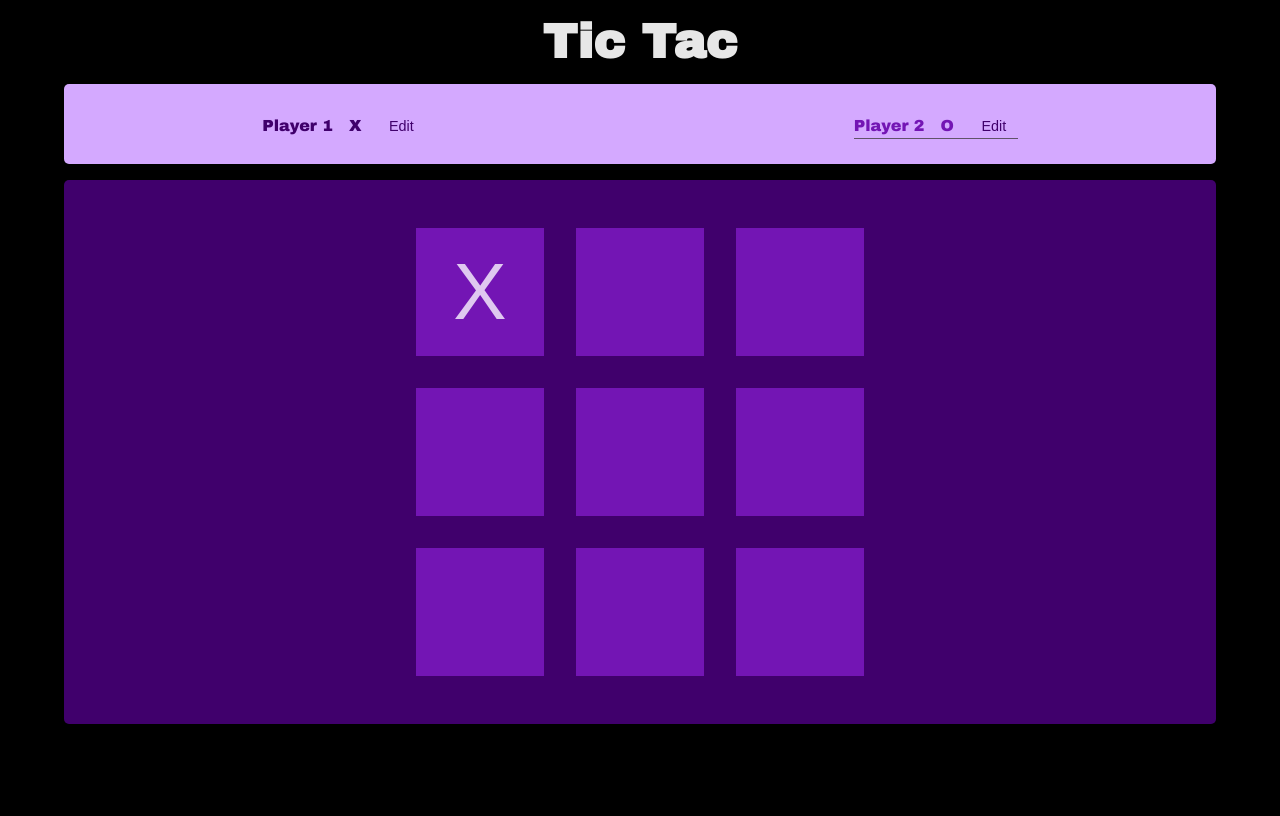
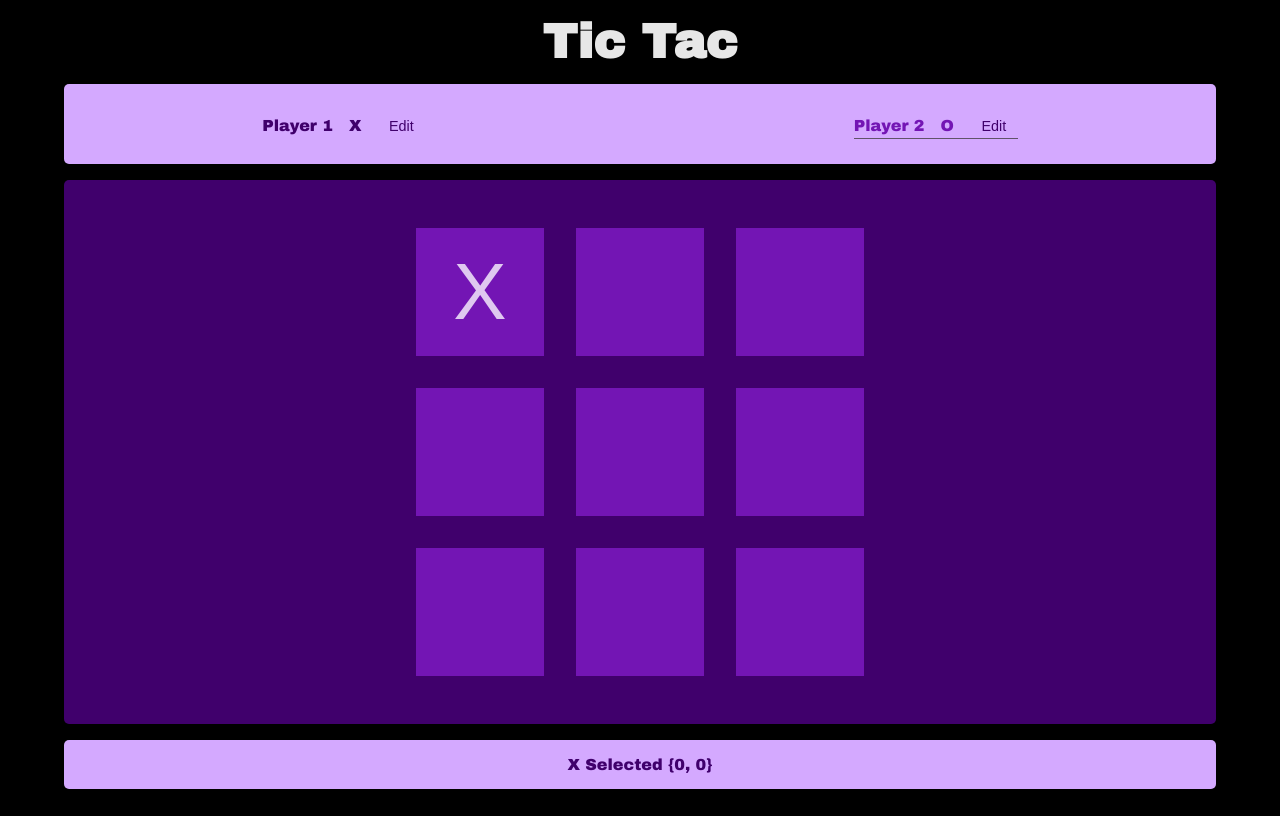
Before and after one commit to agushinn/tictac, a React (Vite) app: page / in a window 1280 px wide. Both pictures are taken after a click on the button 480 px from the left and 292 px from the top of the page. Built offline with nearby package versions, Linux system fonts and the light colour scheme.

Commit message:
create log component

```diff
--- a/src/App.jsx
+++ b/src/App.jsx
@@ -3,17 +3,39 @@ import { useState } from 'react'
 import { Header } from '@components/Header/Header'
 import { PlayersContainer } from '@components/Player/PlayersContainer'
 import { Board } from '@components/Board/Board'
+import { Log } from '@components/Log/Log'
 
 import { SYMBOL_X, SYMBOL_O, INITIAL_GAME_BOARD } from '@utils/constants'
 
 function App() {
     const [board, setBoard] = useState(INITIAL_GAME_BOARD)
     const [playerActive, setPlayerActive] = useState(SYMBOL_X)
+    const [turns, setTurns] = useState([])
 
     const handleSelectPlayer = (row, col) => {
         setPlayerActive((prevPlayer) =>
             prevPlayer === SYMBOL_X ? SYMBOL_O : SYMBOL_X
         )
+
+        setTurns((prevTurns) => {
+            // Ensure that we take the latest playerActive state
+            let currentPlayer = SYMBOL_X
+
+            if (prevTurns.length > 0 && prevTurns[0].turn === SYMBOL_X) {
+                currentPlayer = SYMBOL_O
+            }
+
+            const updateTurns = [
+                {
+                    turn: currentPlayer,
+                    row,
+                    col,
+                },
+                ...prevTurns,
+            ]
+
+            return updateTurns
+        })
 
         setBoard((prevBoard) => {
             // deep copy of the board to prevent mutation
@@ -35,6 +57,7 @@ function App() {
                     onUpdatePlayerActive={handleSelectPlayer}
                 />
             </div>
+            <Log logs={turns} />
         </>
     )
 }
--- /dev/null
+++ b/src/components/Log/Log.jsx
@@ -0,0 +1,17 @@
+import styles from '@styles/components/Log/Log.module.scss'
+
+const Log = ({ logs }) => {
+    return (
+        <ol id="log" className={styles.logContainer}>
+            {logs.map((log) => {
+                return (
+                    <li className={styles.logItem} key={`${log.row}${log.col}`}>
+                        {`${log.turn} Selected  {${log.row}, ${log.col}}`}
+                    </li>
+                )
+            })}
+        </ol>
+    )
+}
+
+export { Log }
--- /dev/null
+++ b/src/styles/components/Log/Log.module.scss
@@ -0,0 +1,25 @@
+.logContainer {
+    background-color: rgb(212 169 255);
+    border-radius: 5px;
+    margin: 1rem auto;
+    padding: 1rem 0;
+    text-align: center;
+    width: 90%;
+
+    .logItem {
+        animation: entrance 0.2s ease-in 0s 1 normal;
+        color: #40006c;
+    }
+}
+
+@keyframes entrance {
+    0% {
+        opacity: 0;
+        transform: translateY(-5px);
+    }
+
+    100% {
+        opacity: 1;
+        transform: translateY(0px);
+    }
+}
```
